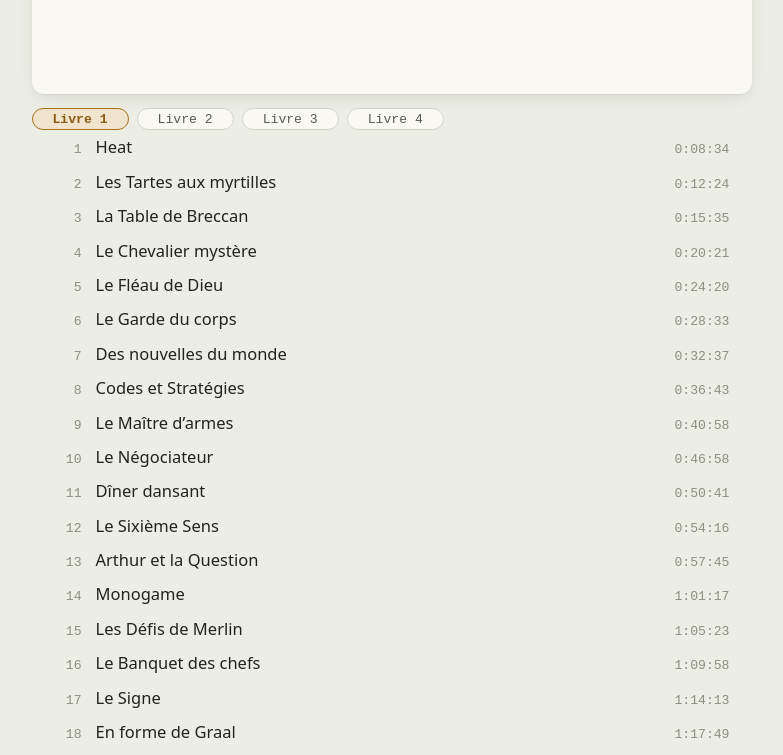
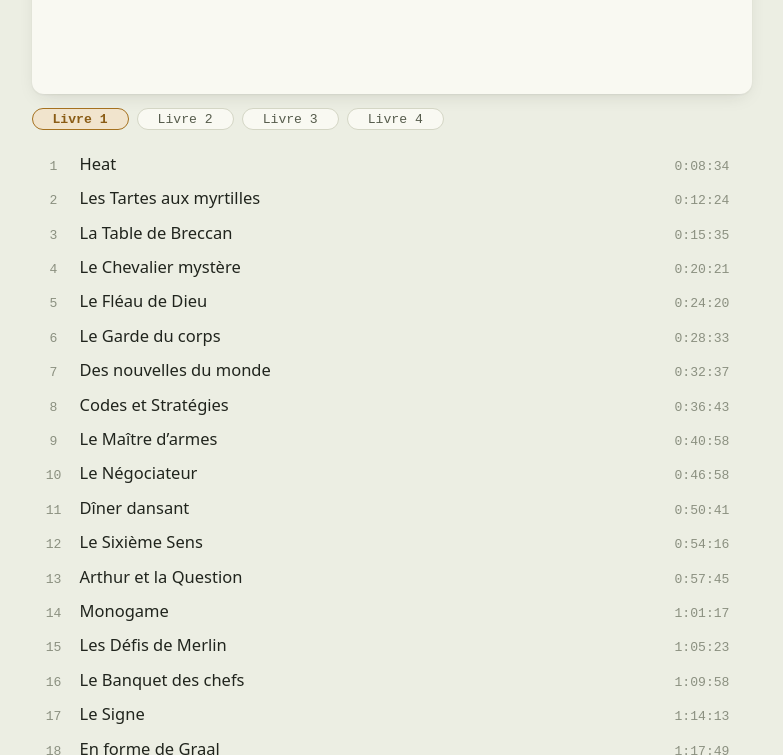
Before and after one commit to G1TS23/kaamelott-marque-page, an Astro site in the folder site/: page / in a window 1280 px wide. Shown: the part 380-1135 px from the top of the page, without its empty margins (241-1024 px from the left). Built offline with nearby package versions, Linux system fonts and the light colour scheme; Astro itself is replaced by a stand-in of ours; a web font is replaced by a local one.

Commit message:
Ajuste la grille et l'alignement dans le sommaire : centrer les numéros et réduire la taille des icônes

```diff
--- a/site/src/components/Sommaire.svelte
+++ b/site/src/components/Sommaire.svelte
@@ -89,13 +89,13 @@
 
   .episodes {
     list-style: none;
-    margin: 0;
+    /*margin: 0;*/
     padding: 0;
   }
 
   .episodes li button {
     display: grid;
-    grid-template-columns: 2.5rem 1fr auto auto;
+    grid-template-columns: 1.5rem 1fr auto auto;
     gap: var(--esp-3);
     align-items: baseline;
     width: 100%;
@@ -132,7 +132,7 @@
   }
 
   .numero {
-    text-align: right;
+    text-align: center;
   }
 
   .badge {
```
